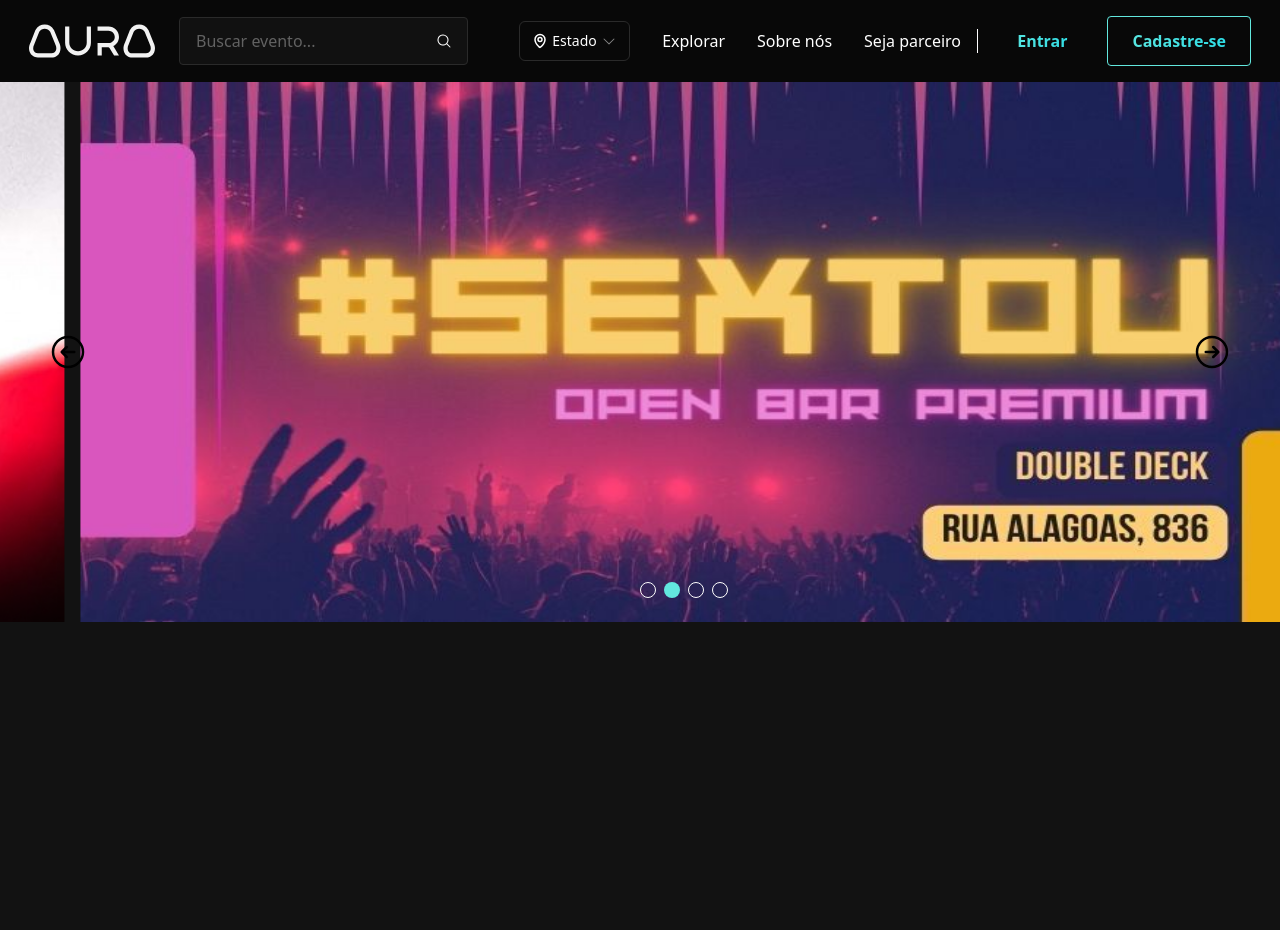
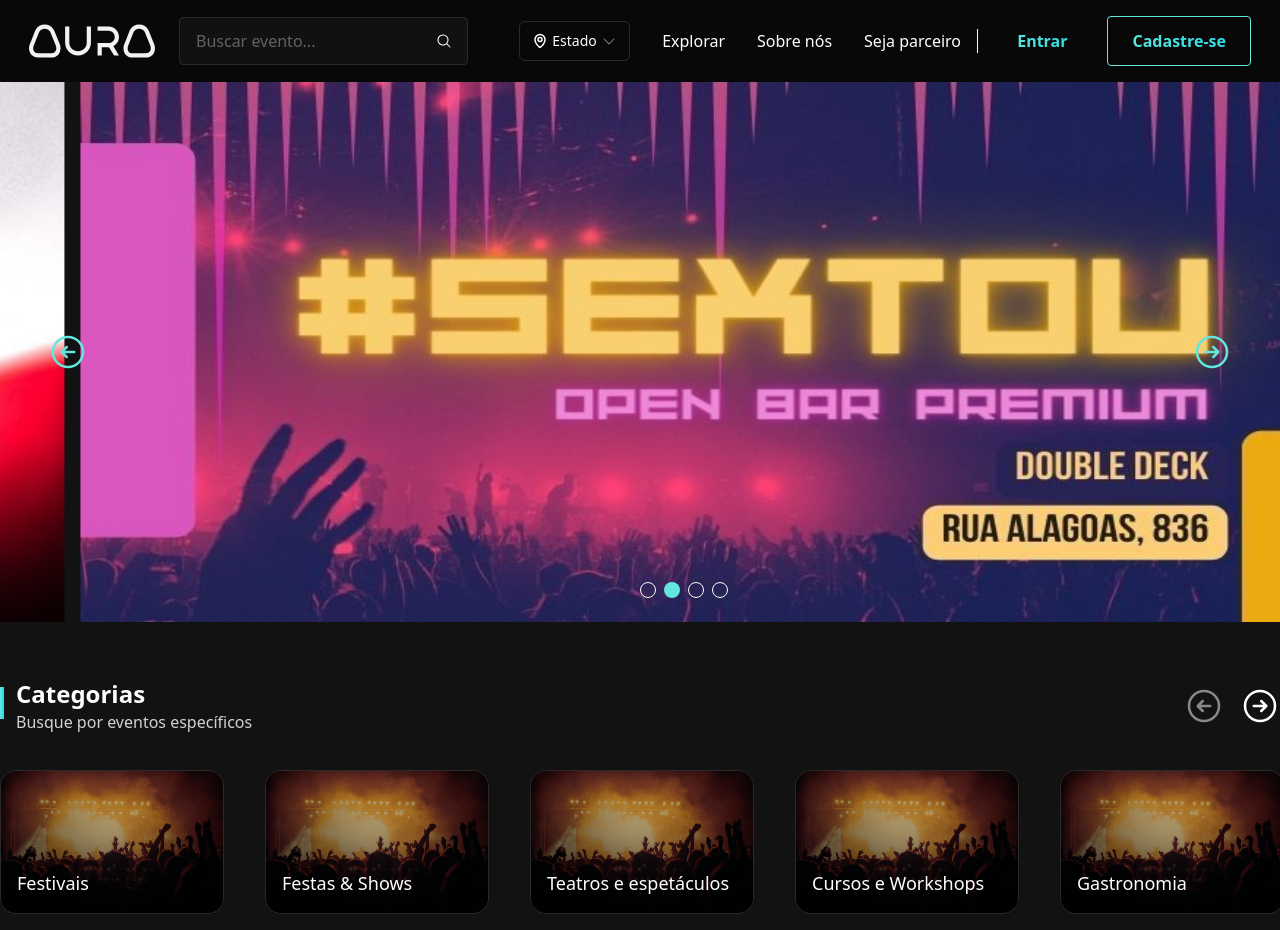
Before and after one commit to Aura-Pass/web, a Next.js app: page / in a window 1280 px wide. Before the commit the page ends 800 px from the top, so only its background shows below. Built offline with nearby package versions, Linux system fonts and the light colour scheme.

Commit message:
feat: add categories carousel

```diff
--- /dev/null
+++ b/src/app/(main)/components/EventsCategories/CategoryCard.tsx
@@ -0,0 +1,26 @@
+import Link from 'next/link';
+import { Category } from './types';
+import Image from 'next/image';
+
+type CategoryCardProps = Category;
+
+export function CategoryCard({ imageUrl, name, url }: CategoryCardProps) {
+  return (
+    <Link
+      href={`/events?search=${url}`}
+      className='group relative flex h-36 w-56 items-end justify-start overflow-hidden rounded-2xl border border-gray-200 bg-red-50 p-4'
+    >
+      <div className='absolute left-0 top-0 z-10 block size-full bg-gradient-to-b from-black/0 to-black/80' />
+      <Image
+        className='absolute left-0 top-0 z-0 size-full object-fill transition-all  group-hover:scale-110'
+        src={imageUrl}
+        alt=''
+        width={225}
+        height={140}
+      />
+      <div className='relative z-10 text-lg font-normal text-[#FEFDFF] group-hover:text-white'>
+        {name}
+      </div>
+    </Link>
+  );
+}
--- /dev/null
+++ b/src/app/(main)/components/EventsCategories/index.tsx
@@ -0,0 +1,28 @@
+'use client';
+import { SectionHeader } from '../SectionHeader';
+import {
+  Carousel,
+  CarouselContent,
+  CarouselItem,
+} from '@/components/ui/Carousel';
+import { useCategories } from './useCategories';
+import { CategoryCard } from './CategoryCard';
+
+export function EventsCategories() {
+  const { categories } = useCategories();
+  return (
+    <Carousel className='w-full'>
+      <SectionHeader
+        title='Categorias'
+        description='Busque por eventos específicos'
+      />
+      <CarouselContent className='-ml-10 mt-9'>
+        {categories.map((category) => (
+          <CarouselItem className='basis-[265px] pl-10' key={category.url}>
+            <CategoryCard {...category} />
+          </CarouselItem>
+        ))}
+      </CarouselContent>
+    </Carousel>
+  );
+}
--- /dev/null
+++ b/src/app/(main)/components/EventsCategories/types.ts
@@ -0,0 +1,5 @@
+export type Category = {
+  imageUrl: string;
+  name: string;
+  url: string;
+};
--- /dev/null
+++ b/src/app/(main)/components/EventsCategories/useCategories.ts
@@ -0,0 +1,45 @@
+import { Category } from './types';
+
+export function useCategories() {
+  const categories: Category[] = [
+    {
+      imageUrl: '/categories/category_mock.jpg',
+      name: 'Festivais',
+      url: 'festivais',
+    },
+    {
+      imageUrl: '/categories/category_mock.jpg',
+      name: 'Festas & Shows',
+      url: 'festivais',
+    },
+    {
+      imageUrl: '/categories/category_mock.jpg',
+      name: 'Teatros e espetáculos',
+      url: 'festivais',
+    },
+    {
+      imageUrl: '/categories/category_mock.jpg',
+      name: 'Cursos e Workshops',
+      url: 'festivais',
+    },
+    {
+      imageUrl: '/categories/category_mock.jpg',
+      name: 'Gastronomia',
+      url: 'festivais',
+    },
+    {
+      imageUrl: '/categories/category_mock.jpg',
+      name: 'Mock',
+      url: 'mock',
+    },
+    {
+      imageUrl: '/categories/category_mock.jpg',
+      name: 'Mock 2',
+      url: 'mock2',
+    },
+  ];
+
+  return {
+    categories,
+  };
+}
--- /dev/null
+++ b/src/app/(main)/components/SectionHeader/index.tsx
@@ -0,0 +1,29 @@
+import { CarouselNext, CarouselPrevious } from '@/components/ui/Carousel';
+import { ArrowCircleLeft, ArrowCircleRight } from '@phosphor-icons/react';
+
+interface SectionHeaderProps {
+  title: string;
+  description: string;
+}
+
+export function SectionHeader({ description, title }: SectionHeaderProps) {
+  return (
+    <div className='relative flex justify-between pl-4'>
+      <div className='absolute left-0 top-[9px] h-8 w-1 bg-gradient-to-r from-[#62E7DE] to-[#24DBE7]' />
+      <div className='flex flex-col'>
+        <h2 className='text-2xl font-bold text-[#FEFDFF]'>{title}</h2>
+        <p className='text-base font-normal text-gray-800'>{description}</p>
+      </div>
+      <div className='flex items-center gap-4'>
+        <CarouselPrevious className='static translate-y-0 text-white'>
+          <ArrowCircleLeft className='size-9' />
+          <span className='sr-only'>Previous slide</span>
+        </CarouselPrevious>
+        <CarouselNext className='static translate-y-0 text-white'>
+          <ArrowCircleRight className='size-9' />
+          <span className='sr-only'>Next slide</span>
+        </CarouselNext>
+      </div>
+    </div>
+  );
+}
--- a/src/app/(main)/page.tsx
+++ b/src/app/(main)/page.tsx
@@ -1,4 +1,5 @@
 import { EventsCarousel } from './components/EventsCarousel';
+import { EventsCategories } from './components/EventsCategories';
 
 export default function Home() {
   return (
@@ -6,6 +7,9 @@ export default function Home() {
       <div className='w-full'>
         <EventsCarousel />
       </div>
+      <div className='mx-auto mt-14 w-full max-w-[1366px]'>
+        <EventsCategories />
+      </div>
     </main>
   );
 }
--- a/src/app/layout.tsx
+++ b/src/app/layout.tsx
@@ -21,7 +21,7 @@ export default function RootLayout({
 }>) {
   return (
     <html lang='pt-br' suppressHydrationWarning>
-      <body className={redHat.variable}>
+      <body className={`${redHat.variable} pb-4`}>
         <ThemeProvider
           attribute='class'
           defaultTheme='dark'
--- a/src/components/ui/Carousel/Button.tsx
+++ b/src/components/ui/Carousel/Button.tsx
@@ -6,7 +6,7 @@ import { cva, type VariantProps } from 'class-variance-authority';
 import { cn } from '@/lib/utils';
 
 const buttonVariants = cva(
-  'inline-flex items-center justify-center whitespace-nowrap rounded-md text-sm font-medium text-black ring-offset-white transition-colors focus-visible:outline-none focus-visible:ring-2 focus-visible:ring-slate-950 focus-visible:ring-offset-2 disabled:pointer-events-none disabled:opacity-50',
+  'inline-flex cursor-pointer items-center justify-center whitespace-nowrap rounded-md text-sm font-medium text-[#62E7DE] ring-offset-white transition-colors focus-visible:outline-none focus-visible:ring-2 focus-visible:ring-slate-950 focus-visible:ring-offset-2 disabled:pointer-events-none disabled:opacity-50',
 );
 
 export interface ButtonProps
```
Also changed, not shown: public/categories/category_mock.jpg (added).
